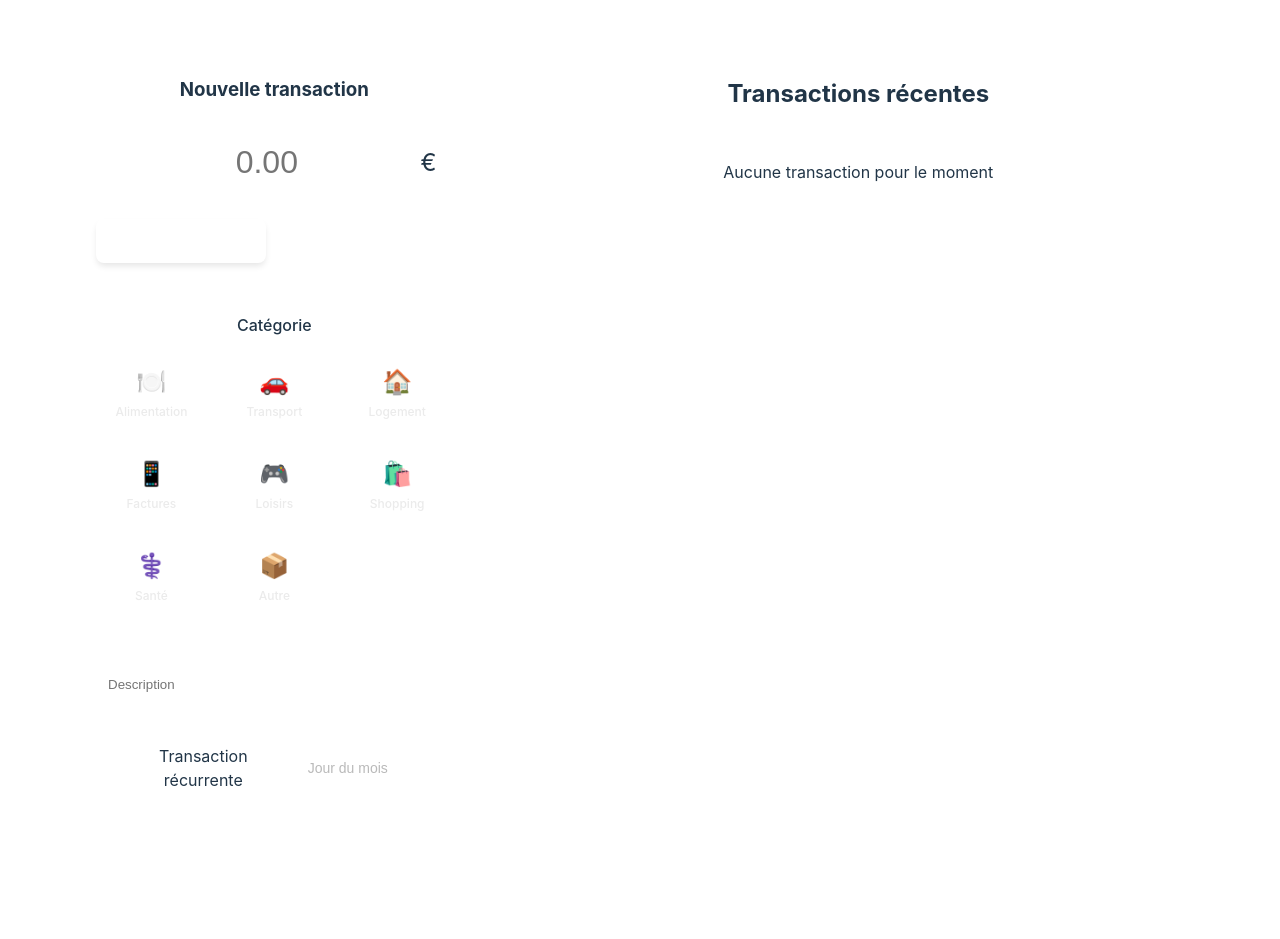
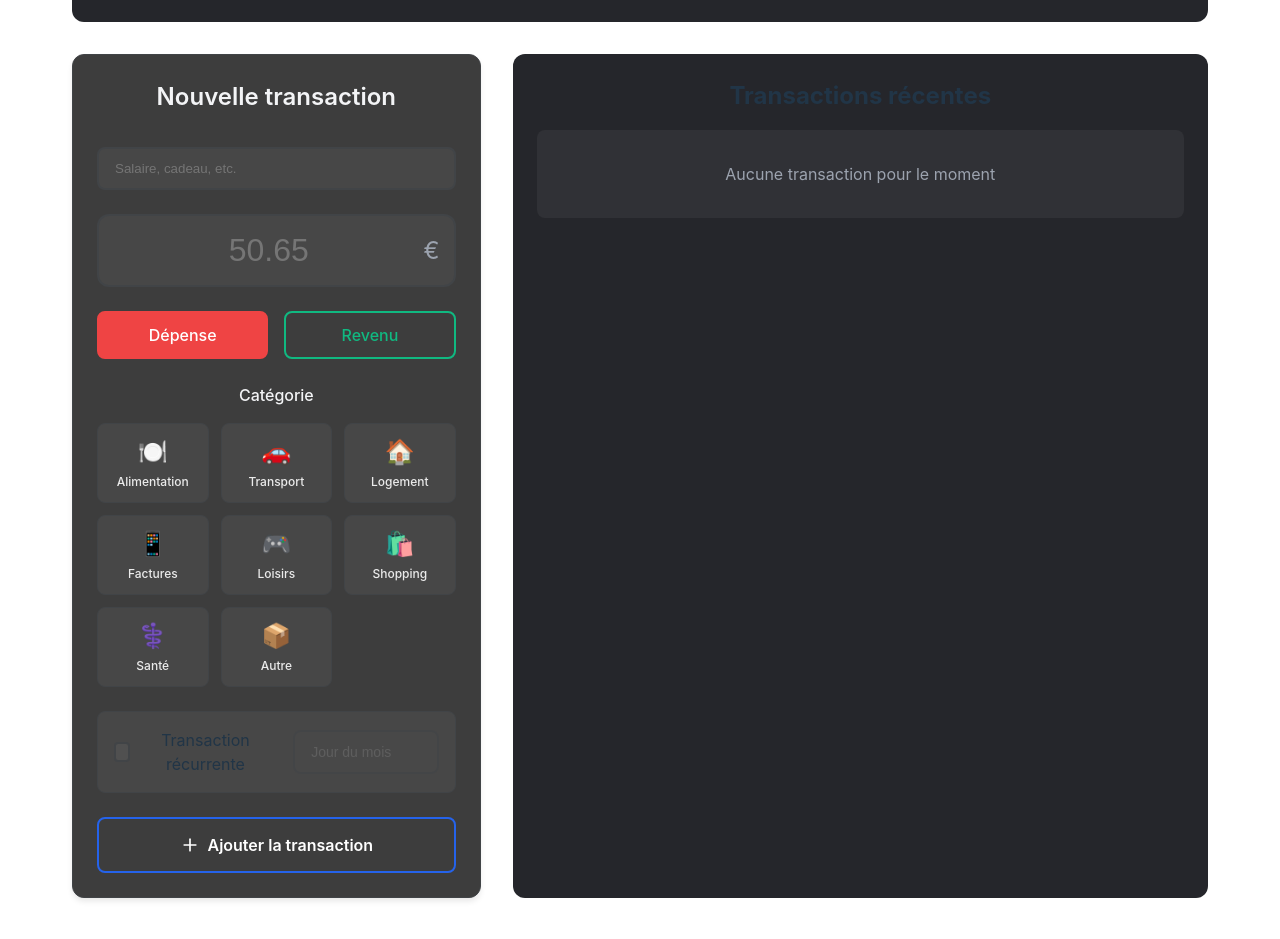
Before and after one commit to AlexandreGaultier/budget-manager, a React (Vite) app: page / in a window 1280 px wide. Shown: the part 341-1280 px from the top of the page. Built offline with nearby package versions, Linux system fonts and the light colour scheme.

Commit message:
update CSS on mamny components

```diff
--- a/src/App.css
+++ b/src/App.css
@@ -1,3 +1,27 @@
+:root {
+  /* Couleurs principales */
+  --background-color: #1a1b1e;
+  --surface-color: #25262b;
+  --primary-color: #2563eb;
+  --primary-hover: #3b82f6;
+  --primary-light: #dbeafe;
+
+  /* Couleurs de statut */
+  --success-color: #10b981;
+  --success-light: #d1fae5;
+  --error-color: #ef4444;
+  --error-light: #fee2e2;
+
+  /* Textes */
+  --text-primary: #f3f4f6;
+  --text-secondary: #9ca3af;
+
+  /* Bordures et autres */
+  --border-color: #414447;
+  --border-radius: 8px;
+  --transition: 0.2s ease-in-out;
+}
+
 #root {
   max-width: 1280px;
   margin: 0 auto;
--- a/src/components/MonthlyOverview/MonthlyOverview.module.css
+++ b/src/components/MonthlyOverview/MonthlyOverview.module.css
@@ -2,7 +2,6 @@
   padding: 1.5rem;
   background-color: var(--surface-color);
   border-radius: 12px;
-  border: 1px solid var(--border-color);
 }
 
 .stats {
--- a/src/components/TransactionForm/TransactionForm.module.css
+++ b/src/components/TransactionForm/TransactionForm.module.css
@@ -1,15 +1,37 @@
 .form {
-  background-color: var(--surface-color);
+  background-color: #3d3d3d;
   border-radius: 12px;
   padding: 1.5rem;
-  display: flex;
-  flex-direction: column;
-  gap: 1.5rem;
+  border: 1px solid var(--border-color);
+  box-shadow: 0 4px 6px -1px rgba(0, 0, 0, 0.1);
+  max-width: 600px;
+  margin: 0 auto;
+}
+
+.title {
+  margin-bottom: 2rem;
+  color: var(--text-primary);
+  font-size: 1.5rem;
+  font-weight: 600;
+}
+
+.formGroup {
+  margin-bottom: 1.5rem;
+}
+
+.descriptionInput {
+  width: 100%;
+  padding: 0.75rem 1rem;
+  background-color: rgba(255, 255, 255, 0.05);
+  border: 2px solid var(--border-color);
+  border-radius: 8px;
+  color: var(--text-primary);
 }
 
 .amountInput {
   position: relative;
   width: 100%;
+  margin-bottom: 1.5rem;
 }
 
 .amountInput input {
@@ -33,43 +55,40 @@
 }
 
 .typeButtons {
-  display: grid;
-  grid-template-columns: 1fr 1fr;
+  display: flex;
   gap: 1rem;
+  margin-bottom: 1.5rem;
 }
 
 .typeButton {
+  flex: 1;
   padding: 0.75rem;
-  border: none;
   border-radius: 8px;
   font-weight: 500;
   cursor: pointer;
   transition: all 0.2s ease;
-  opacity: 0.6;
-}
-
-.typeButton.active {
-  opacity: 1;
-  transform: translateY(-2px);
-  box-shadow: 0 4px 6px -1px rgba(0, 0, 0, 0.1);
+  background: transparent;
+  border: 2px solid;
 }
 
 .expenseButton {
+  border-color: var(--error-color);
+  color: var(--error-color);
+}
+
+.expenseButton:hover, .expenseButton.active {
   background-color: var(--error-color);
   color: white;
 }
 
 .incomeButton {
+  border-color: var(--success-color);
+  color: var(--success-color);
+}
+
+.incomeButton:hover, .incomeButton.active {
   background-color: var(--success-color);
   color: white;
-}
-
-.expenseButton.active {
-  background-color: var(--error-color);
-}
-
-.incomeButton.active {
-  background-color: var(--success-color);
 }
 
 .categoriesSection {
@@ -102,12 +121,16 @@
 .categoryButton:hover {
   background: rgba(255, 255, 255, 0.1);
   transform: translateY(-2px);
+  border-color: var(--primary-color);
+  box-shadow: 0 4px 6px -1px rgba(109, 40, 217, 0.2);
 }
 
 .categoryButton.active {
   background: var(--primary-color);
   border-color: var(--primary-color);
   color: white;
+  transform: translateY(-2px);
+  box-shadow: 0 4px 6px -1px rgba(109, 40, 217, 0.2);
 }
 
 .categoryIcon {
@@ -126,15 +149,6 @@
   font-weight: 500;
   color: var(--text-primary);
   margin-bottom: 0.5rem;
-}
-
-.descriptionInput {
-  width: 100%;
-  padding: 0.75rem;
-  background-color: rgba(255, 255, 255, 0.05);
-  border: 2px solid var(--border-color);
-  border-radius: 8px;
-  color: var(--text-primary);
 }
 
 .recurringGroup {
@@ -206,17 +220,29 @@
 .submitButton {
   width: 100%;
   padding: 1rem;
-  background-color: var(--primary-color);
+  margin-top: 1.5rem;
+  background-color: transparent;
+  border: solid 2px var(--primary-color);
   color: white;
-  border: none;
   border-radius: 8px;
-  font-weight: 500;
+  font-size: 1rem;
+  font-weight: 600;
   cursor: pointer;
-  transition: background-color 0.2s ease;
+  transition: all 0.2s ease;
+  display: flex;
+  align-items: center;
+  justify-content: center;
+  gap: 0.5rem;
 }
 
 .submitButton:hover {
-  background-color: var(--primary-hover-color);
+  background-color: var(--primary-hover);
+  transform: translateY(-2px);
+  box-shadow: 0 4px 6px -1px rgba(109, 40, 217, 0.2);
+}
+
+.submitButton:active {
+  transform: translateY(0);
 }
 
 /* Focus states */
@@ -225,3 +251,8 @@ input:focus, button:focus {
   border-color: var(--primary-color);
   box-shadow: 0 0 0 2px rgba(109, 40, 217, 0.2);
 }
+
+/* Ajout d'une variable pour la couleur primaire plus foncée */
+:root {
+  --primary-color-dark: #5b21b6;
+}
--- a/src/components/TransactionForm/TransactionForm.tsx
+++ b/src/components/TransactionForm/TransactionForm.tsx
@@ -43,7 +43,19 @@ export const TransactionForm = () => {
 
   return (
     <form onSubmit={handleSubmit} className={styles.form}>
-      <h3>Nouvelle transaction</h3>
+      <h3 className={styles.title}>Nouvelle transaction</h3>
+
+      <div className={styles.formGroup}>
+        <input
+          type="text"
+          value={formData.description}
+          onChange={e => setFormData(prev => ({ ...prev, description: e.target.value }))}
+          required
+          placeholder="Salaire, cadeau, etc."
+          maxLength={25}
+          className={styles.descriptionInput}
+        />
+      </div>
 
       <div className={styles.amountInput}>
         <input
@@ -52,7 +64,8 @@ export const TransactionForm = () => {
           onChange={e => setFormData(prev => ({ ...prev, amount: e.target.value }))}
           required
           step="0.01"
-          placeholder="0.00"
+          placeholder="50.65"
+          max={9999}
         />
         <span className={styles.currencySymbol}>€</span>
       </div>
@@ -91,17 +104,6 @@ export const TransactionForm = () => {
         </div>
       </div>
 
-      <div className={styles.formGroup}>
-        <input
-          type="text"
-          value={formData.description}
-          onChange={e => setFormData(prev => ({ ...prev, description: e.target.value }))}
-          required
-          placeholder="Description"
-          className={styles.descriptionInput}
-        />
-      </div>
-
       <div className={styles.recurringGroup}>
         <label className={styles.recurringLabel}>
           <input
@@ -126,6 +128,20 @@ export const TransactionForm = () => {
       </div>
 
       <button type="submit" className={styles.submitButton}>
+        <svg
+          xmlns="http://www.w3.org/2000/svg"
+          width="20"
+          height="20"
+          viewBox="0 0 24 24"
+          fill="none"
+          stroke="currentColor"
+          strokeWidth="2"
+          strokeLinecap="round"
+          strokeLinejoin="round"
+        >
+          <line x1="12" y1="5" x2="12" y2="19"></line>
+          <line x1="5" y1="12" x2="19" y2="12"></line>
+        </svg>
         Ajouter la transaction
       </button>
     </form>
--- a/src/components/TransactionList/TransactionList.module.css
+++ b/src/components/TransactionList/TransactionList.module.css
@@ -61,7 +61,7 @@
 }
 
 .recurringBadge {
-  background-color: var(--primary-color);
+  background-color: var(--surface-color);
   padding: 0.25rem 0.75rem;
   border-radius: 4px;
   font-size: 0.75rem;
--- a/src/styles/theme.ts
+++ b/src/styles/theme.ts
@@ -4,6 +4,7 @@ export const theme = {
     surface: '#25262b',
     primary: '#6d28d9',
     primaryHover: '#7c3aed',
+    primaryLight: '#d1fae5',
     success: '#10b981',
     successLight: '#d1fae5',
     error: '#ef4444',
```
